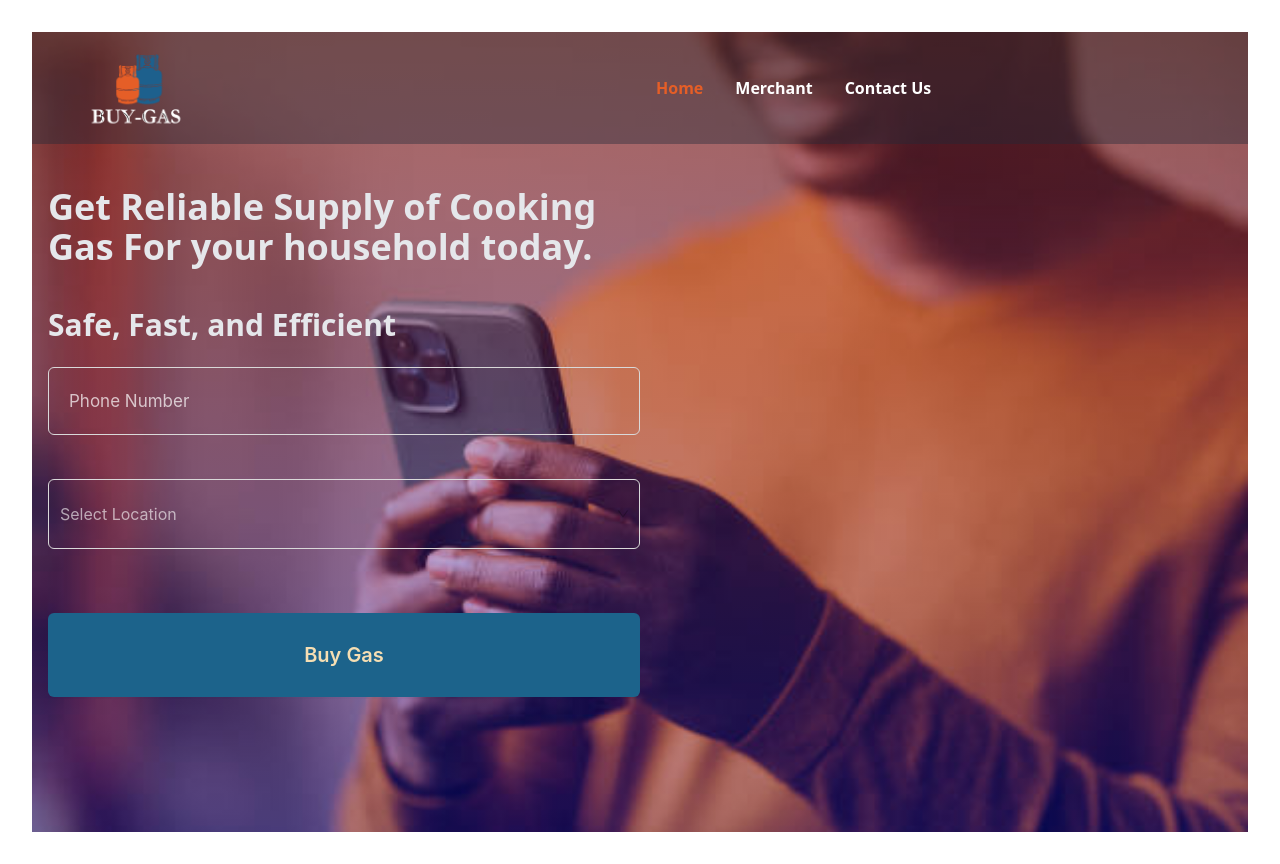
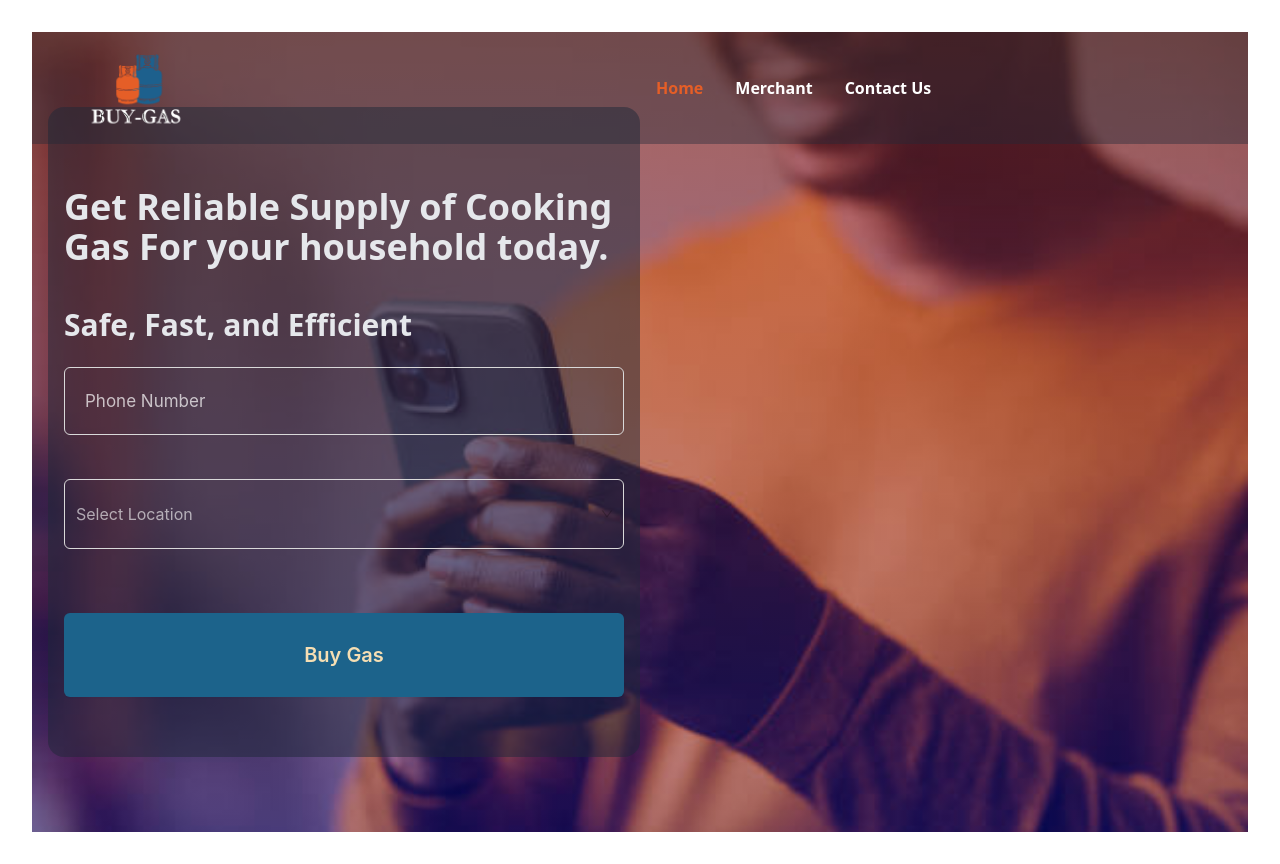
Before and after one commit to Emmykage/buy-gas, a React (Vite) app: page / in a window 1280 px wide. Built offline with nearby package versions, Linux system fonts and the light colour scheme.

Commit message:
fix hero text

```diff
--- a/src/components/heroBanner/Hero.jsx
+++ b/src/components/heroBanner/Hero.jsx
@@ -53,7 +53,7 @@ const ContentHero = () => {
 
   }
   return(
-    <div className="max-w- w-full text-justify">
+    <div className="max-w- w-full md:bg-gray-800/50 bg-gray-800/70 rounded-2xl p-4 text-justify">
 
 
 
```
Also changed, not shown: 2 other files (tests, documents, lock files or other folders).
